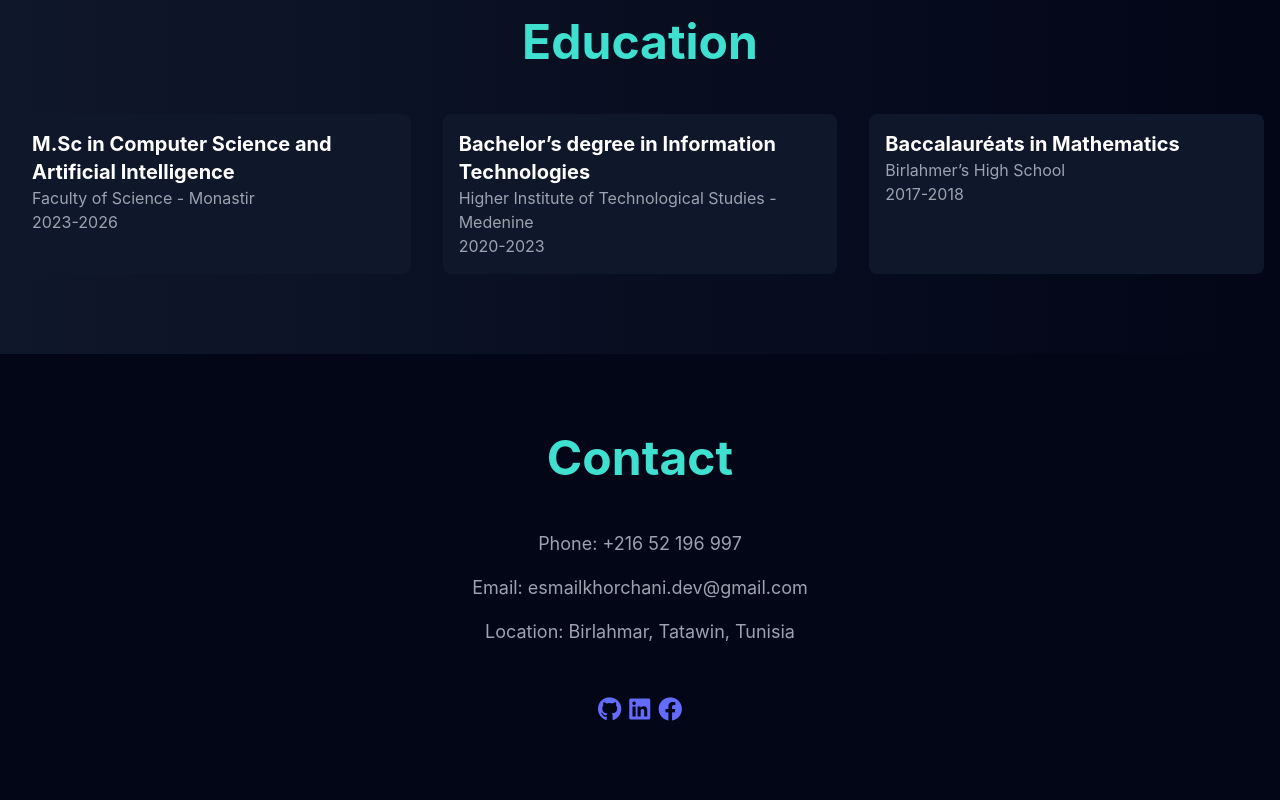
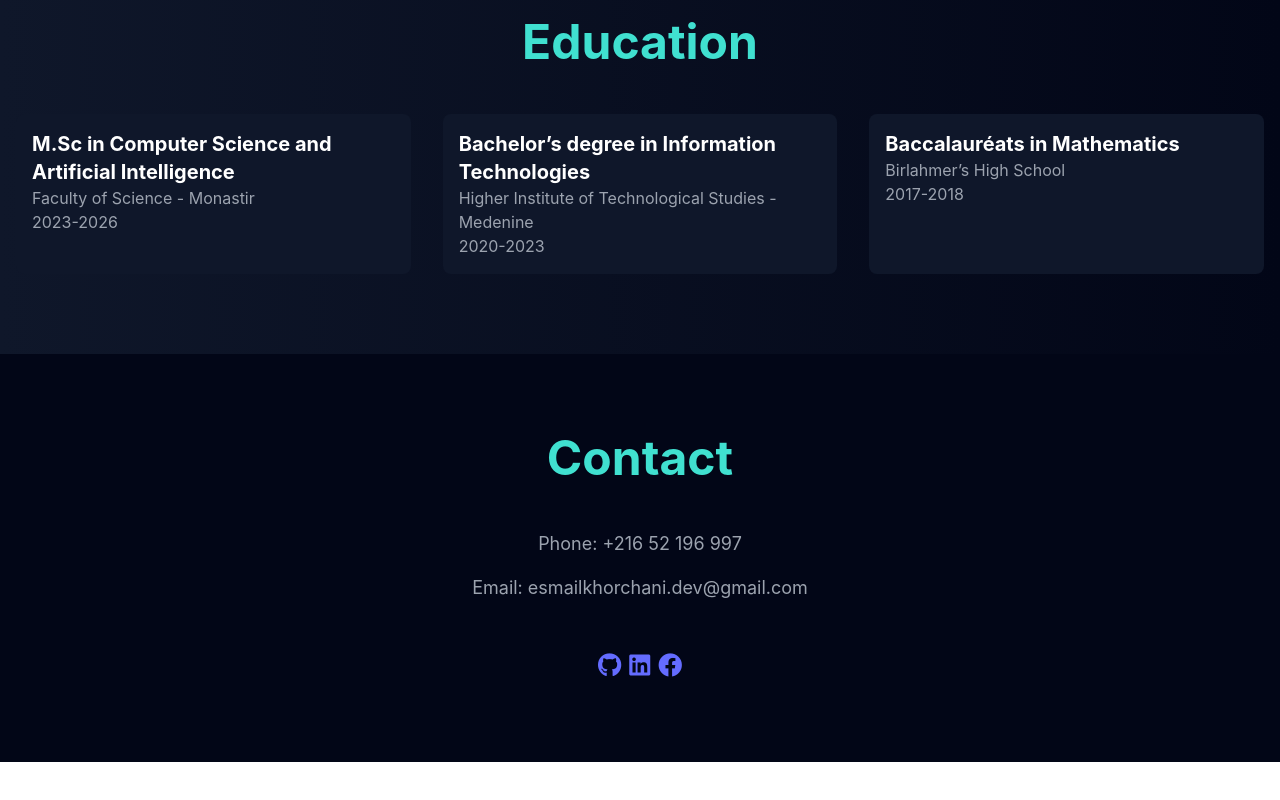
Before and after one commit to EsmailDev21/portfolio-client, a React (Vite) app: page / in a window 1280 px wide. Shown: the part 3100-3900 px from the top of the page. After the commit the page ends 3862 px from the top, so only its background shows below. Built offline with nearby package versions, Linux system fonts and the light colour scheme.

Commit message:
removed location

```diff
--- a/src/components/Contact.tsx
+++ b/src/components/Contact.tsx
@@ -9,9 +9,7 @@ function Contact() {
         <p className="text-lg mb-4 text-gray-400">
           Email: esmailkhorchani.dev@gmail.com
         </p>
-        <p className="text-lg mb-4 text-gray-400">
-          Location: Birlahmar, Tatawin, Tunisia
-        </p>
+
         <div className="flex flex-row align-center justify-center space-x-2">
           <div className="flex justify-center space-x-4 mt-8">
             <a
```
